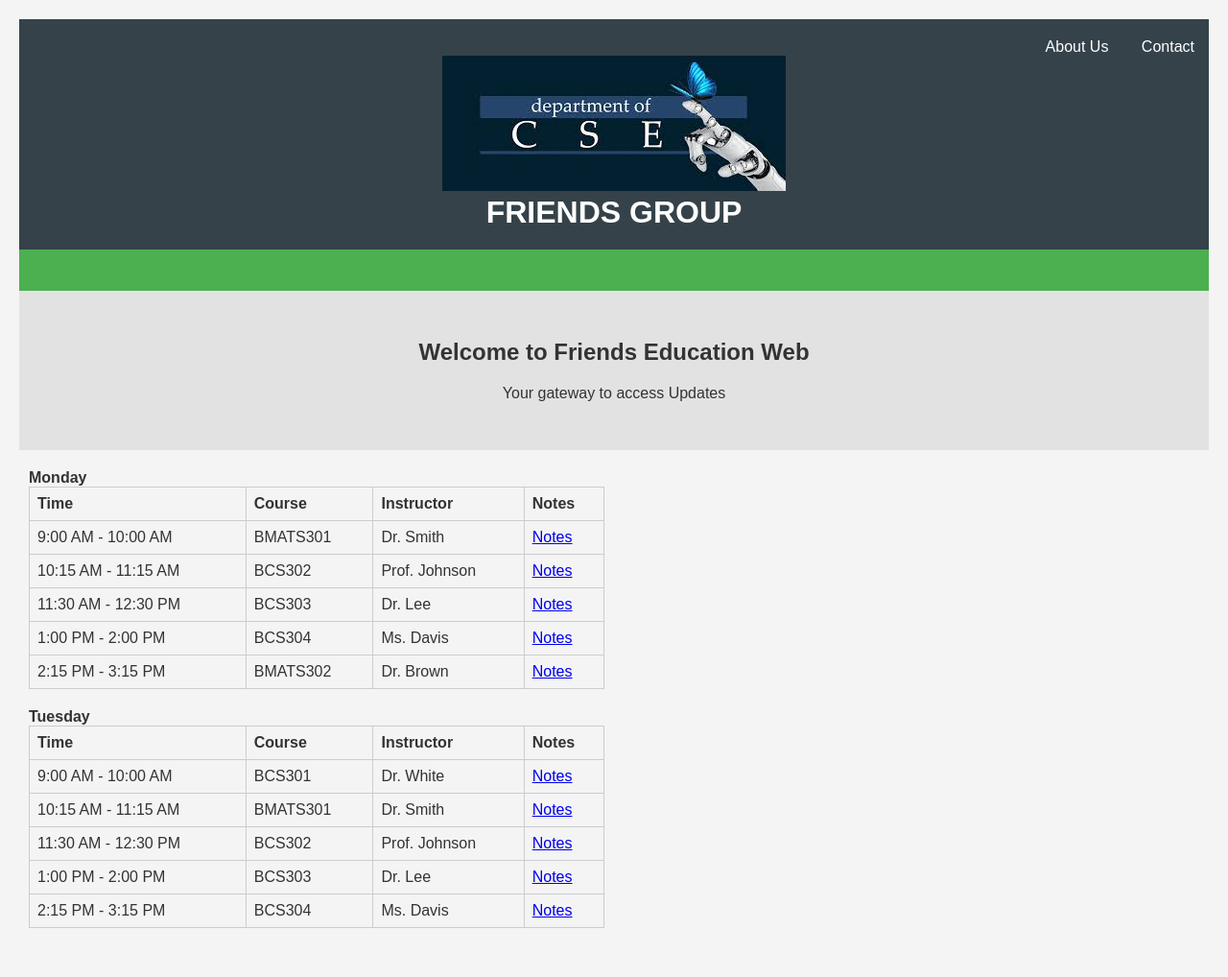
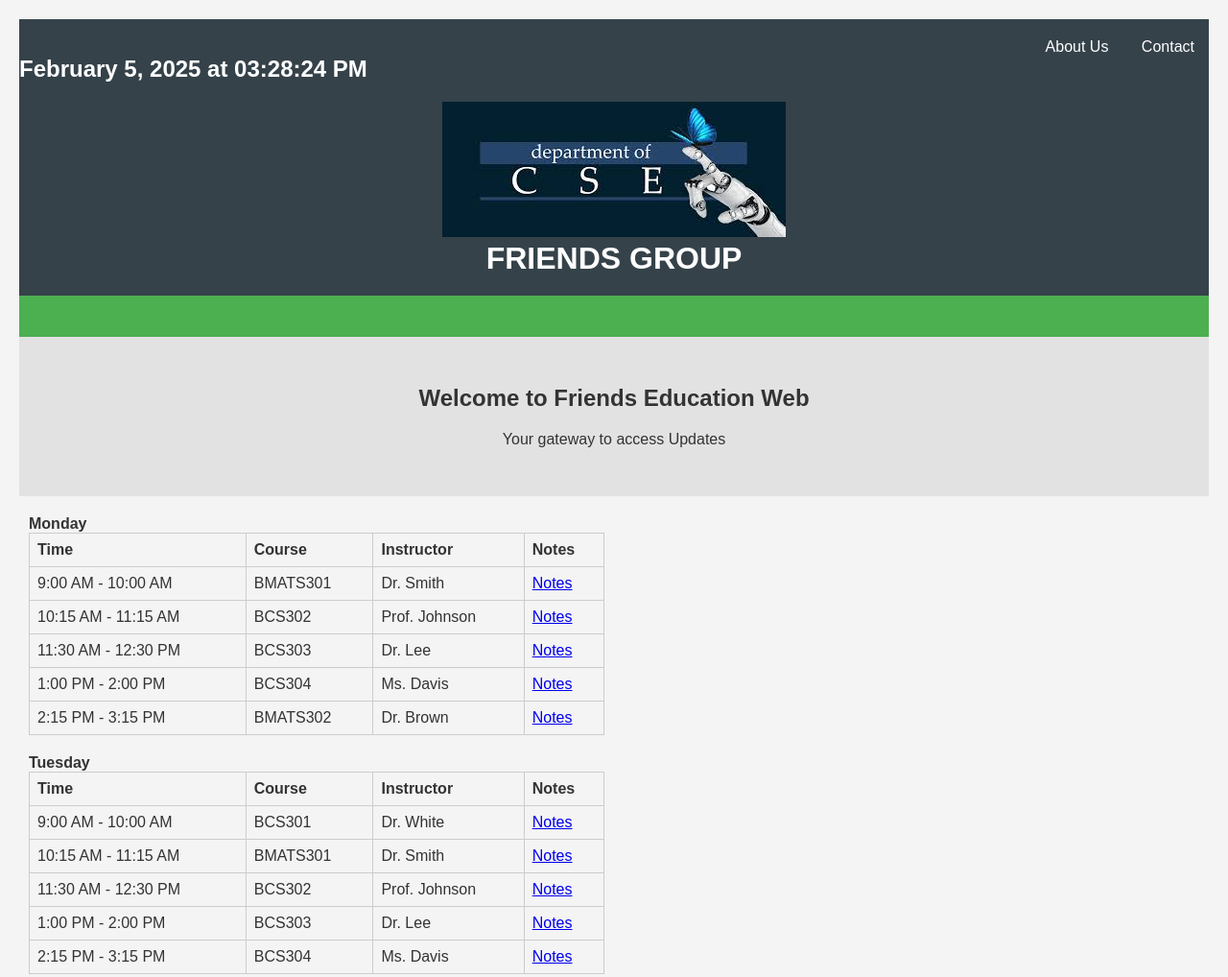
Before and after one commit to koppalshashi/clone1, a plain HTML site: page index.html in a window 1280 px wide. Shown: the top 1018 px of the page at 96% size. Drawn offline with Linux system fonts and the light colour scheme.

Commit message:
Update index.html

```diff
--- a/index.html
+++ b/index.html
@@ -13,6 +13,7 @@
             <ul>
                 <li><a href="#" aria-label="About Us">About Us</a></li>
                 <li><a href="contact/contact01.html" aria-label="Contact">Contact</a></li>
+                <div class="date-time" id="dateTime"></div>
             </ul>
         </nav>
         <div class="header-left">
```
